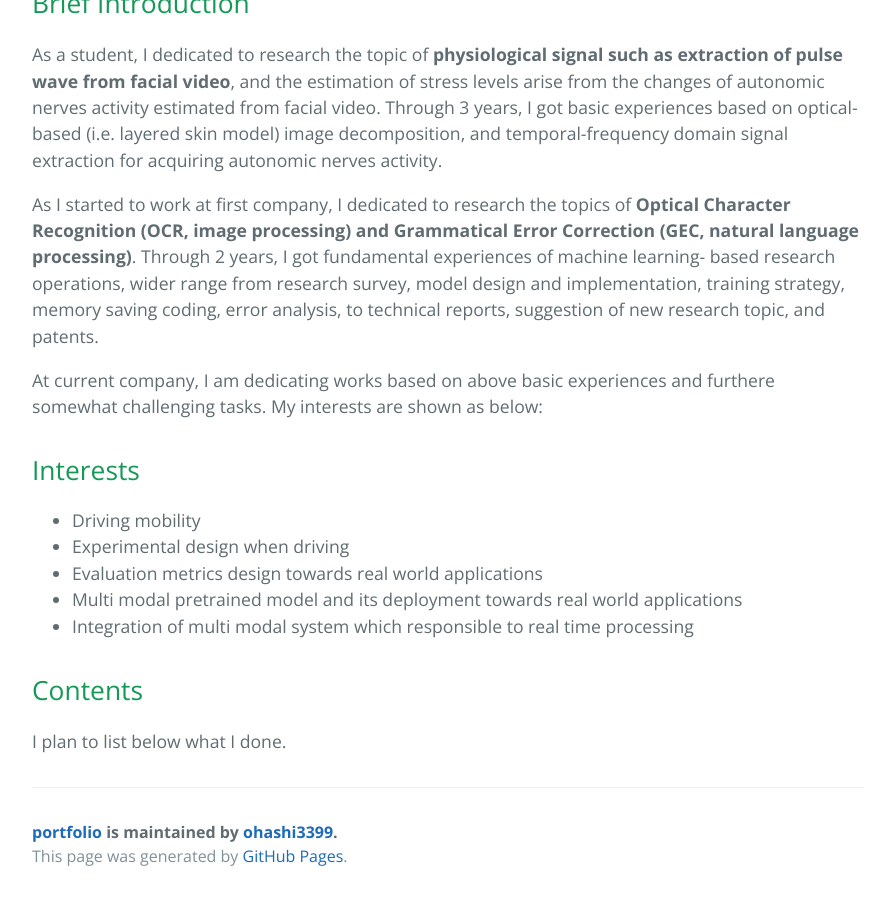
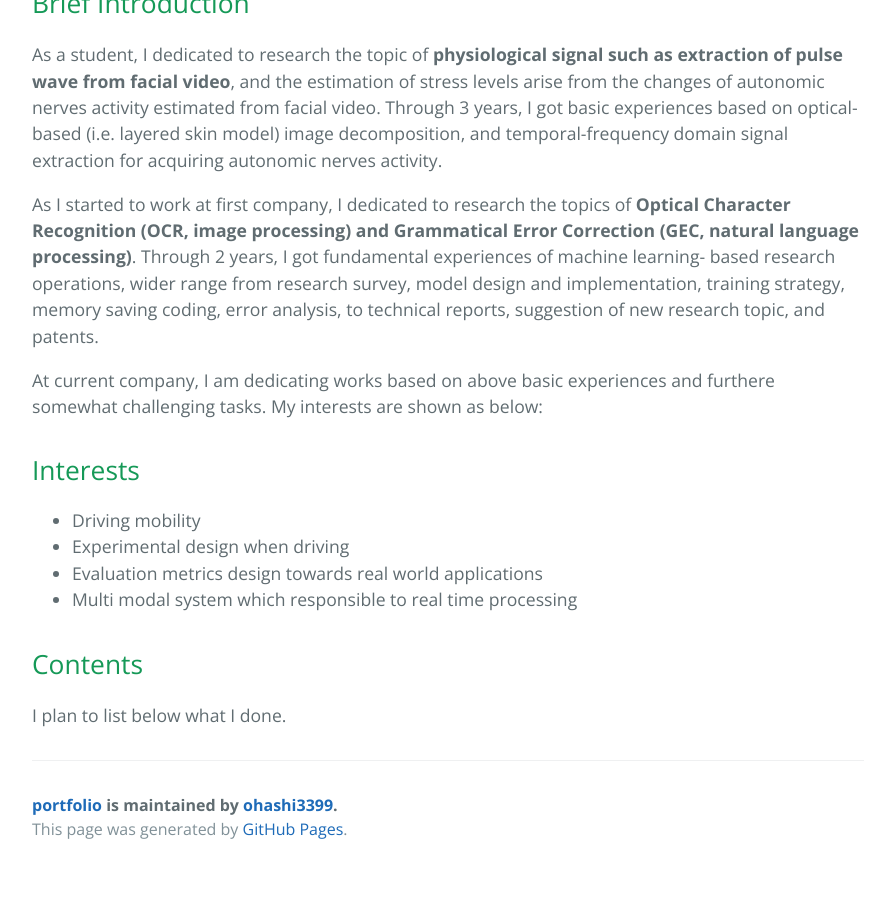
Before and after one commit to ohashi3399/portfolio, a Jekyll site: the page built from index.md, in a window 1280 px wide and 900 px high, scrolled down 865 px. Shown: the whole window, without its empty margins (192-1082 px from the left). Built offline with Jekyll 4.4.1, drawn with Linux system fonts in a browser that asks for light colours; our own code applies the rules of GitHub Pages for plain Markdown files; after the commit the page ends 1738 px from its top, so only the background shows below that.

Commit message:
update Brief Introduction

```diff
--- a/index.md
+++ b/index.md
@@ -30,8 +30,7 @@ are shown as below:
 - Driving mobility
 - Experimental design when driving
 - Evaluation metrics design towards real world applications
-- Multi modal pretrained model and its deployment towards real world applications
-- Integration of multi modal system which responsible to real time processing
+- Multi modal system which responsible to real time processing
 
 ## Contents
 
```
